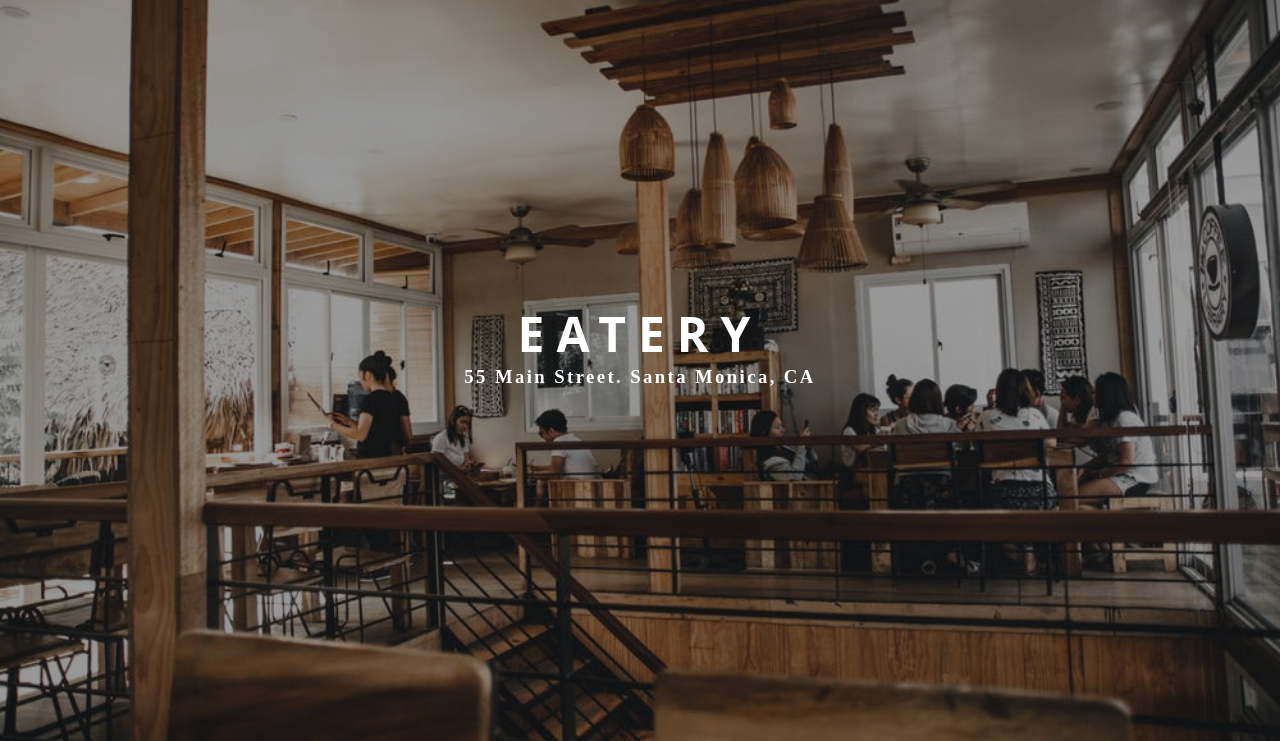
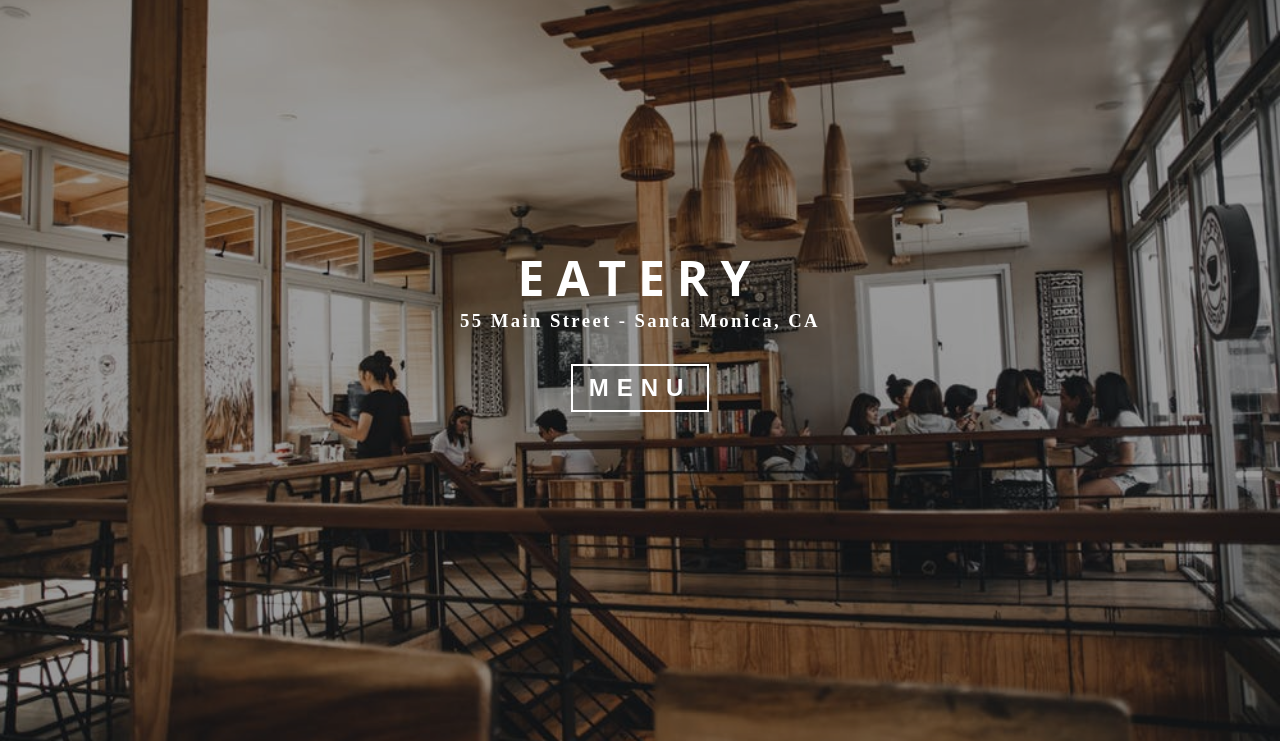
Before and after one commit to devktiger/gatsby-restaurant-recording, a Gatsby site: page / in a window 1280 px wide. Shown: the part 59-800 px from the top of the page. Built offline with nearby package versions, Linux system fonts and the light colour scheme; Gatsby itself is replaced by a stand-in of ours.

Commit message:
Button added

```diff
--- a/src/pages/index.js
+++ b/src/pages/index.js
@@ -2,14 +2,16 @@
 
 import Layout from '../components/layout';
 import SEO from '../components/seo';
-import { HomeHeader, Banner } from '../utils';
+import { HomeHeader, Banner, BannerButton } from '../utils';
 import img from '../images/bcg/homeBcg.jpeg';
 
 const IndexPage = () => (
 	<Layout>
 		<SEO title='Home' keywords={[ 'gatsby', 'application', 'react' ]} />
 		<HomeHeader img={img}>
-			<Banner title='eatery' subtitle='55 main street. Santa Monica, CA' />
+			<Banner title='eatery' subtitle='55 main street - Santa Monica, CA'>
+				<BannerButton style={{ margin: '2rem auto' }}>menu</BannerButton>
+			</Banner>
 		</HomeHeader>
 	</Layout>
 );
--- /dev/null
+++ b/src/utils/Button.js
@@ -0,0 +1,23 @@
+import styled from 'styled-components';
+import { styles } from '../utils';
+
+const BannerButton = styled.button`
+	display: block;
+	color: ${styles.colors.mainWhite};
+	background: transparent;
+	padding: 0.5rem 1rem;
+	text-transform: uppercase;
+	font-size: 1.5rem;
+	letter-spacing: 0.5rem;
+	font-weight: 700;
+	${styles.border({ color: `${styles.colors.mainWhite}` })};
+	margin-bottom: 1rem;
+	${styles.transition({})};
+	&:hover {
+		background: ${styles.colors.mainWhite};
+		color: ${styles.colors.mainBlack};
+		cursor: pointer;
+	}
+`;
+
+export { BannerButton };
--- a/src/utils/index.js
+++ b/src/utils/index.js
@@ -1,4 +1,5 @@
 import * as styles from './styles';
 import { HomeHeader, PageHeader } from './Header';
 import Banner from './Banner';
-export { styles, HomeHeader, PageHeader, Banner };
+import { BannerButton } from './Button';
+export { styles, HomeHeader, PageHeader, Banner, BannerButton };
```
